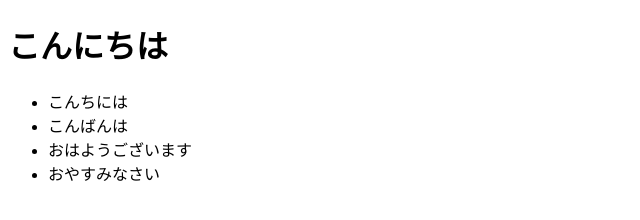
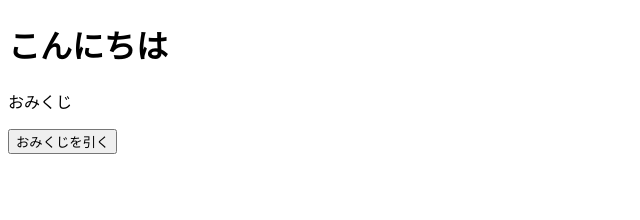
Before and after one commit to n1na7/git-renshu, a plain HTML site: page index.html in a window 1280 px wide. Shown: the whole page, without its empty margins (0-640 px from the left). Drawn offline with Linux system fonts and the light colour scheme.

Commit message:
おみくじを実装しました。おやすみなさい。ありがとうございます！

```diff
--- a/index.html
+++ b/index.html
@@ -5,18 +5,16 @@
     <meta charset="UTF-8">
     <meta http-equiv="X-UA-Compatible" content="IE=edge">
     <meta name="viewport" content="width=device-width, initial-scale=1.0">
+    <script src="./script.js"></script>
     <title>Document</title>
 </head>
 
 <body>
     <h1 class="style">こんにちは</h1>
     <div>
-        <ul>
-            <li>こんちには</li>
-            <li>こんばんは</li>
-            <li>おはようございます</li>
-            <li>おやすみなさい</li>
-        </ul>
+        <p>おみくじ</p>
+        <button  onclick="getMikuji()">おみくじを引く</button>
+        <p id="unsei">  </p>
     </div>
 </body>
 
--- /dev/null
+++ b/script.js
@@ -0,0 +1,7 @@
+async function getMikuji() {
+    var omikuji = await fetch("https://script.google.com/macros/s/AKfycbwAnFJ18tFZ6_CCK1Pc9rmk2Zczr1hKhy8Oee4-3_ZbKZOvSg/exec");
+    var kekka = await omikuji.json()
+    console.log(kekka.message)
+    var kuji = document.getElementById('unsei')
+    kuji.innerHTML = "<p>あなたの運勢は" + kekka.message +　"です</p>"
+}
```
